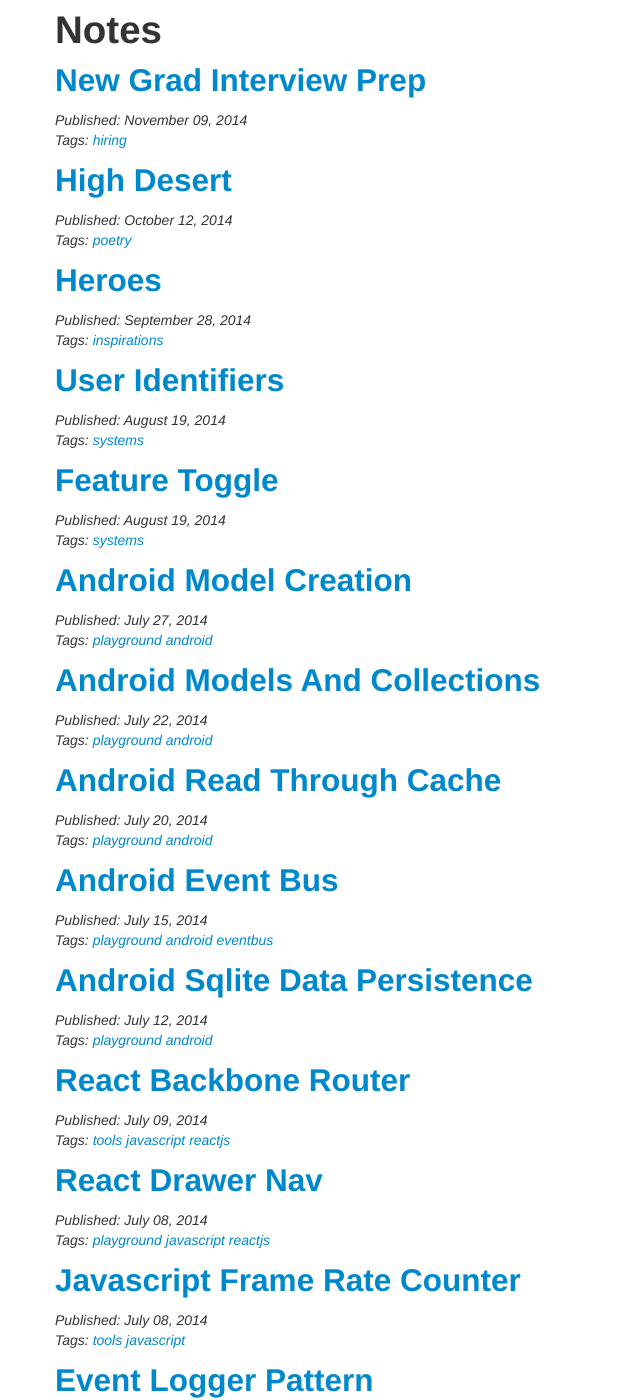
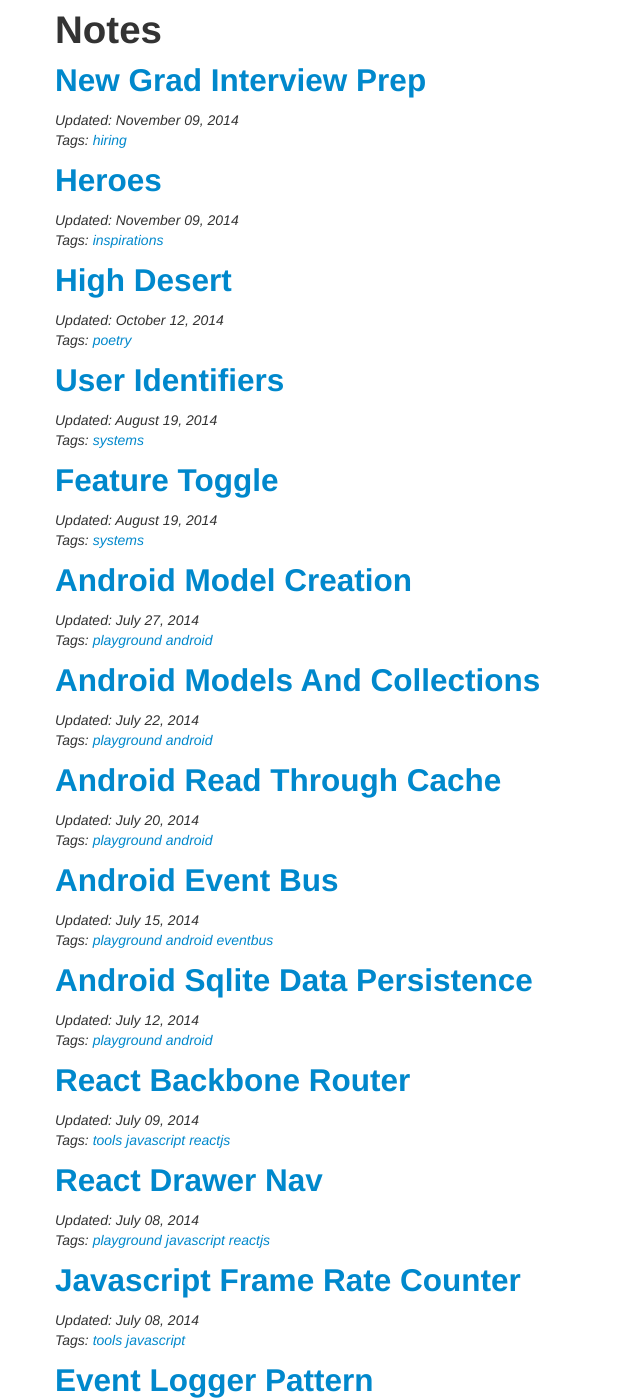
Before and after one commit to erikeldridge/erikeldridge.github.com, a Jekyll site: the page built from notes.html, in a window 1280 px wide and 1400 px high. Shown: the whole window, without its empty margins (0-640 px from the left). Built offline with Jekyll 4.4.1, drawn with Linux system fonts in a browser that asks for light colours; comment, search, counter and statistics services are not loaded; some of the changed text lies outside the part shown.

Commit message:
sort notes by last update, defaulting to pub date

```diff
--- a/_posts/2014-09-28-heroes.md
+++ b/_posts/2014-09-28-heroes.md
@@ -1,6 +1,7 @@
 ---
 layout: note
 tags: inspirations
+date: 2014-11-09
 ---
 
 
--- a/notes.html
+++ b/notes.html
@@ -5,9 +5,10 @@
 <div class="row">
   <div class="span12">
     <h1>Notes</h1>
-    {% for post in site.posts %}
+    {% assign posts = site.posts | sort: 'title' | sort: 'date' | reverse %}
+    {% for post in posts %}
       <h2><a href="{{ post.url }}">{{ post.title }}</a></h2>
-      <i>Published: {{ post.date | date: "%B %d, %Y" }}</i><br>
+      <i>Updated: {{ post.date | date: "%B %d, %Y" }}</i><br>
       <i>Tags:</i>
       {% for tag in post.tags %}
         <i><a href="tags.html#{{tag}}">{{tag}}</a></i>
```
